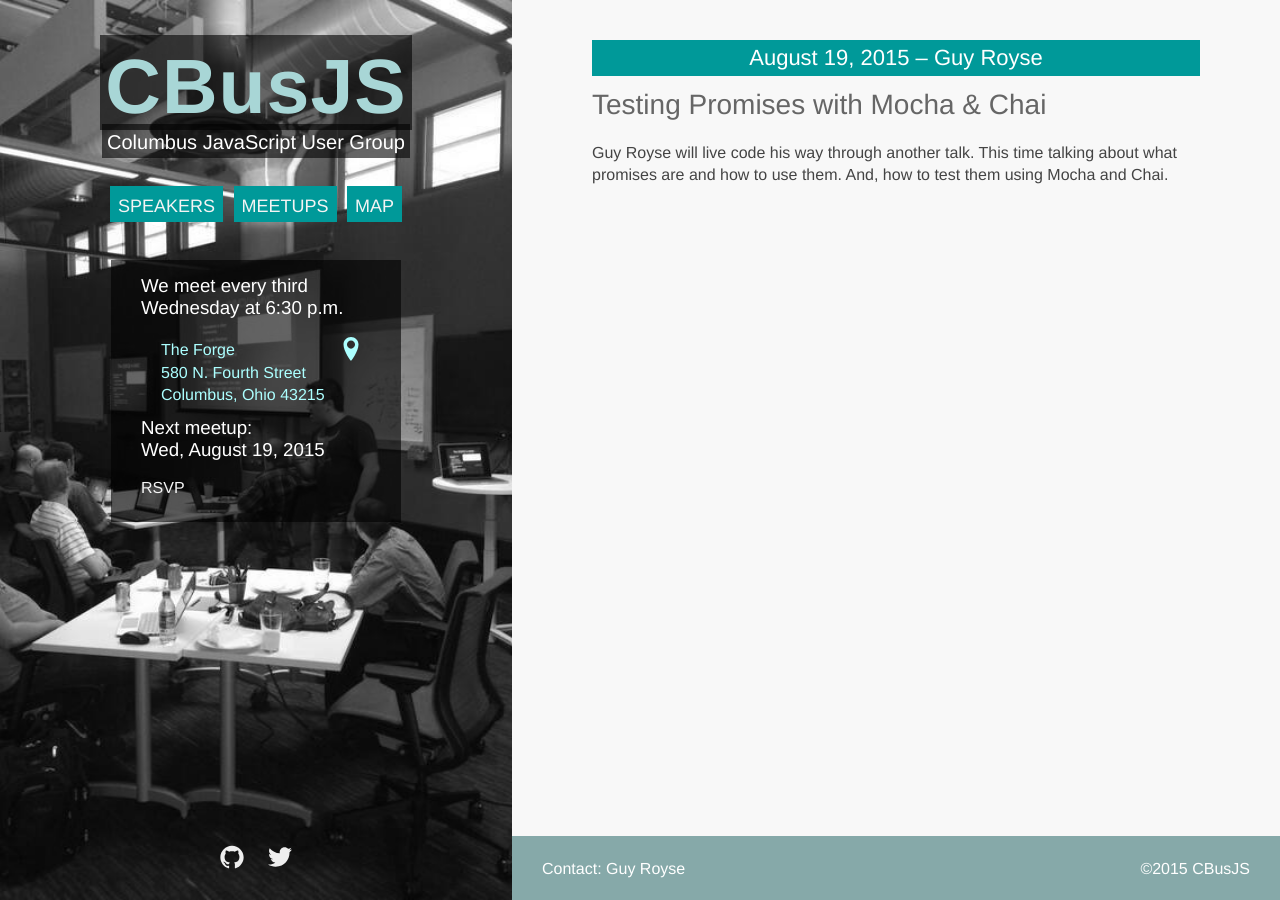
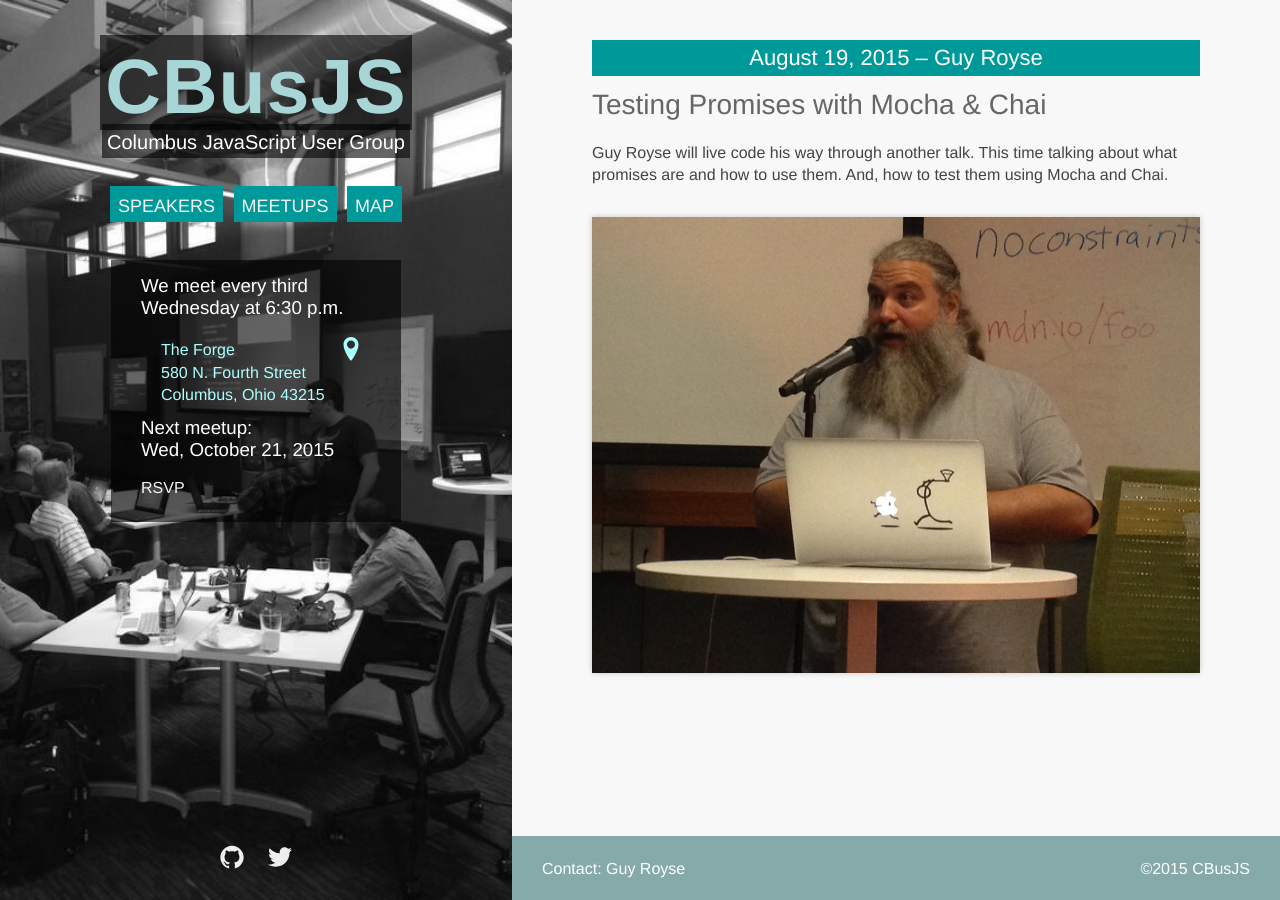
Before and after one commit to columbusjs/columbusjs.github.io, a Jekyll site: the page built from _posts/2015-08-19-guy-royse-testing-promises-with-mocha-and-chai.markdown, in a window 1280 px wide. Built offline with Jekyll 4.4.1, drawn with Linux system fonts in a browser that asks for light colours.

Commit message:
Adds image and updates next meetup date

```diff
--- a/_includes/sidebar.html
+++ b/_includes/sidebar.html
@@ -32,8 +32,8 @@
       </svg>
     </a>
 
-    <h3 class="next">Next meetup:<br>Wed, August 19, 2015</h3>
-    <p><a href="http://www.meetup.com/techlifecolumbus/events/222497371/">RSVP</a></p>
+    <h3 class="next">Next meetup:<br>Wed, October 21, 2015</h3>
+    <p><a href="http://www.meetup.com/techlifecolumbus/events/225532903/">RSVP</a></p>
   </div>
 
   <div class="social-icons">
--- a/_posts/2015-08-19-guy-royse-testing-promises-with-mocha-and-chai.markdown
+++ b/_posts/2015-08-19-guy-royse-testing-promises-with-mocha-and-chai.markdown
@@ -9,3 +9,5 @@
 Guy Royse will live code his way through another talk. This time talking about
 what promises are and how to use them. And, how to test them using Mocha and
 Chai.
+
+![Guy Royse]({{ "/images/guy_testing.jpg" | prepend: site.baseurl | prepend: site.url }} 'Guy Royse')
```
Also changed, not shown: images/guy_testing.jpg (added).
